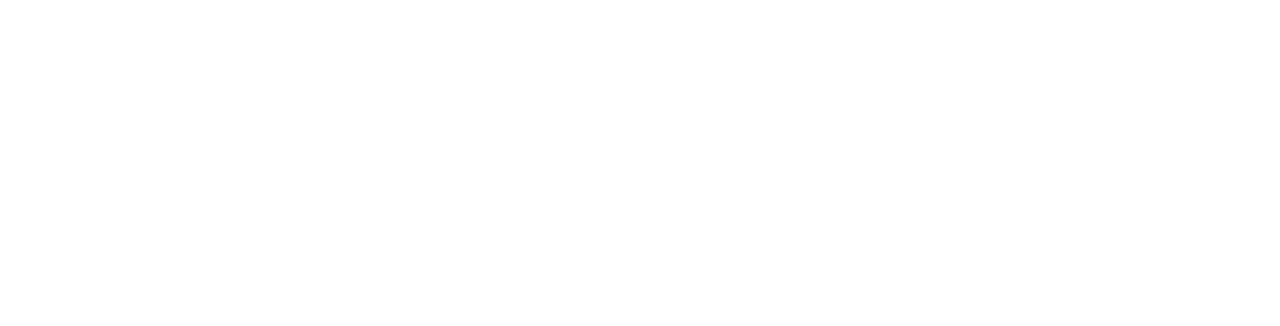
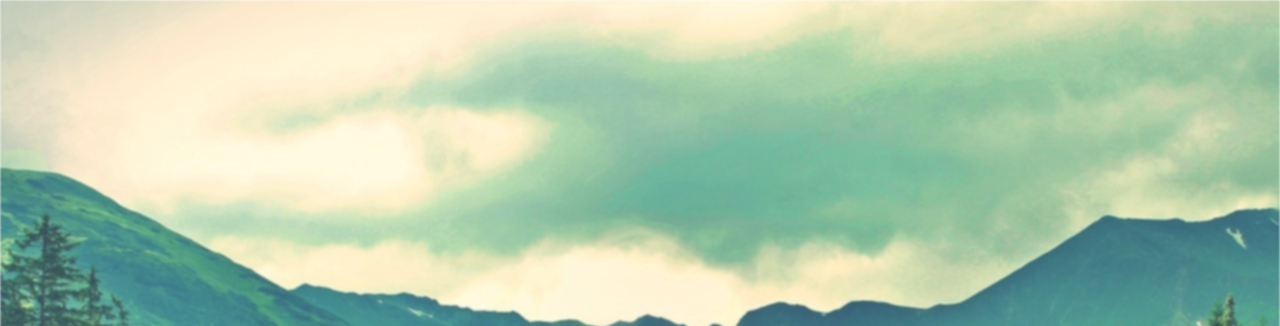
Before and after one commit to HenriBresteau/label, a website: page index.html in a window 1280 px wide. Shown: the top 326 px of the page. Drawn offline with Linux system fonts and the light colour scheme; a web font is replaced by a local one.

Commit message:
background flou

```diff
--- a/style.css
+++ b/style.css
@@ -12,5 +12,15 @@ body{
     min-height: 100vh;
     margin: 0;
 }
-
+body::before {
+    content: '';
+    position: absolute;
+    top: 0;
+    left: 0;
+    width: 100%;
+    height: 100%;
+    z-index: -100;
+    background: url(./media/basic-pics/wallpapers-hd-forest-hd-desktop-wallpapers-amazing-windows-1920x1080.jpg);
+    filter: blur(1px) opacity(80%);
+}
 /*# sourceMappingURL=style.css.map */
```
